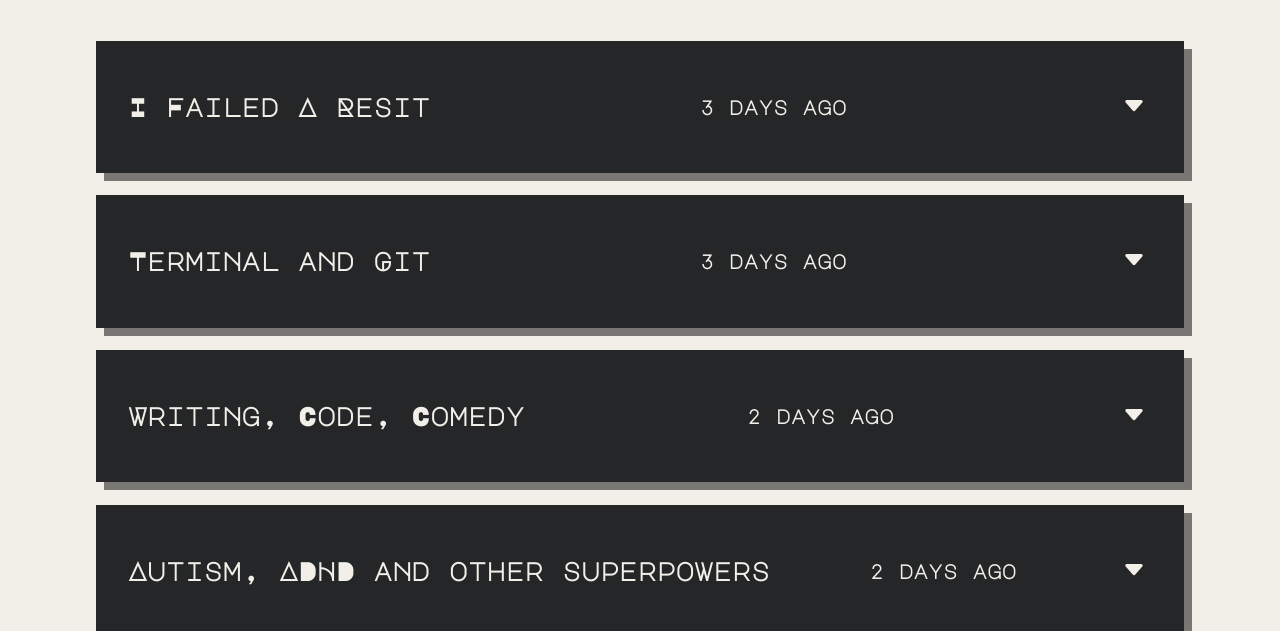
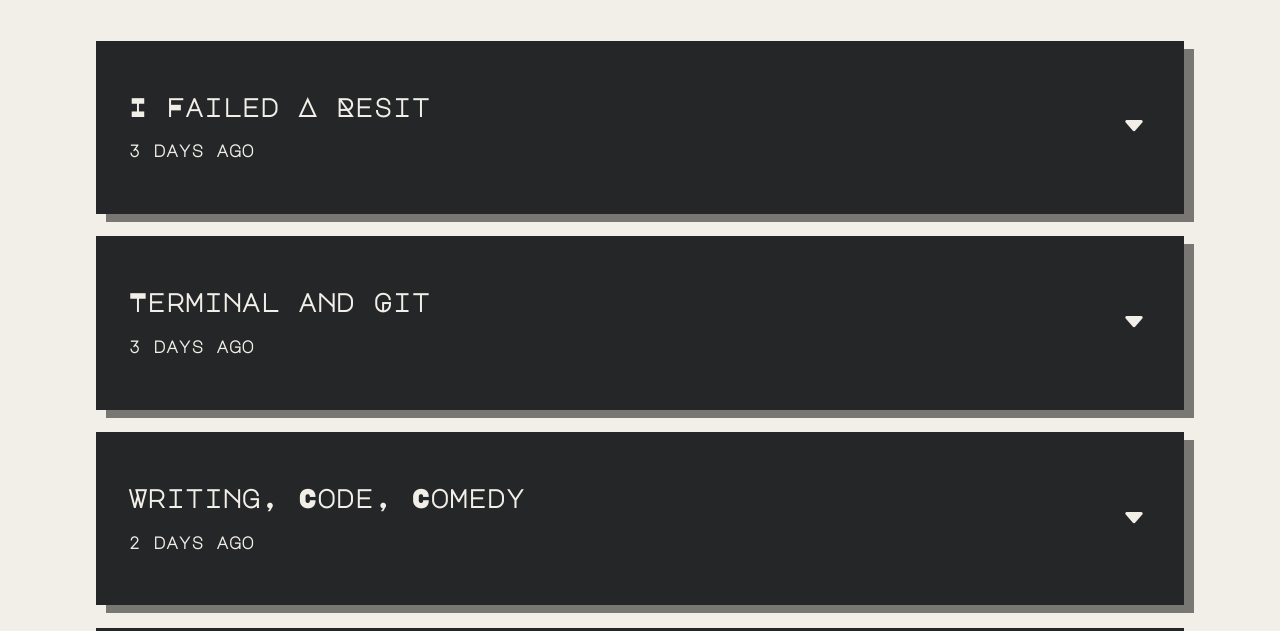
Before and after one commit to OnceuponaPrince/portfolio-web, a React app: page /notes in a window 1280 px wide. Shown: the part 169-800 px from the top of the page. Built offline with nearby package versions, Linux system fonts and the light colour scheme; a web font is replaced by a local one.

Commit message:
Minor updates

```diff
--- a/public/css/styles.css
+++ b/public/css/styles.css
@@ -62,9 +62,11 @@
 .page-container.notes q {
   font-family: "Playfair Display", serif;
 }
-.page-container .cards-column {
+.page-container .flex-col {
   display: flex;
   flex-direction: column;
+}
+.page-container .cards-column {
   width: 80%;
   margin-bottom: 1.5rem;
 }
@@ -74,7 +76,7 @@
   color: #f2efe9;
   margin: 0.7rem;
   padding: 2rem;
-  box-shadow: 8px 8px rgba(0, 0, 0, 0.5);
+  box-shadow: 10px 8px rgba(0, 0, 0, 0.5);
 }
 .page-container .cards-column .card .details {
   width: 100%;
--- a/src/views/Home.js
+++ b/src/views/Home.js
@@ -35,7 +35,7 @@
             alt="Prince's Photo"
           />
           <h1 className="welcome-title">
-            <span className="welcome">Welcome!</span> <br /> to the portfolio of
+            <span className="welcome">Welcome!</span> <br />to the portfolio of
             the world's most <s>resilient</s> rebellious beginner coder
             <span className="cursor">_</span>
           </h1>
--- a/src/views/Notes.js
+++ b/src/views/Notes.js
@@ -60,7 +60,7 @@
     }, [status]);
     return (
 
-        <div className="cards-column center">
+        <div className="cards-column flex-col center">
            {ready ? cardColumn : status}
         </div>
     );
@@ -101,8 +101,10 @@
         return (
             <div key={this.props.id} className="card" role="document">
                         <span className="details" aria-label="Entry information">
+                            <span>
                             <h2>{this.props.title}</h2>
-                            <h3><TimeAgo date={this.props.date} /></h3>
+                            <h4><TimeAgo date={this.props.date} /></h4>
+                            </span>
                             <button className="center"
                                     onClick={(event) => {
                                         if (!this.state.expand) {
```
